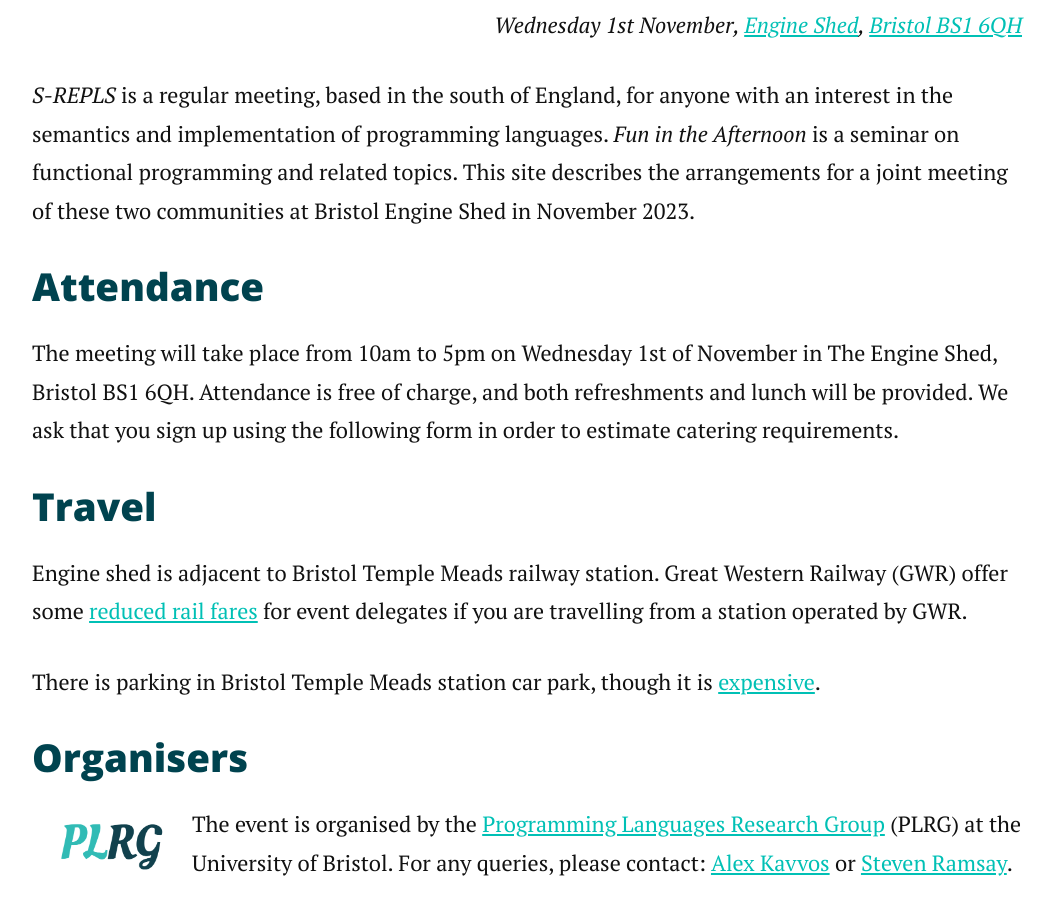
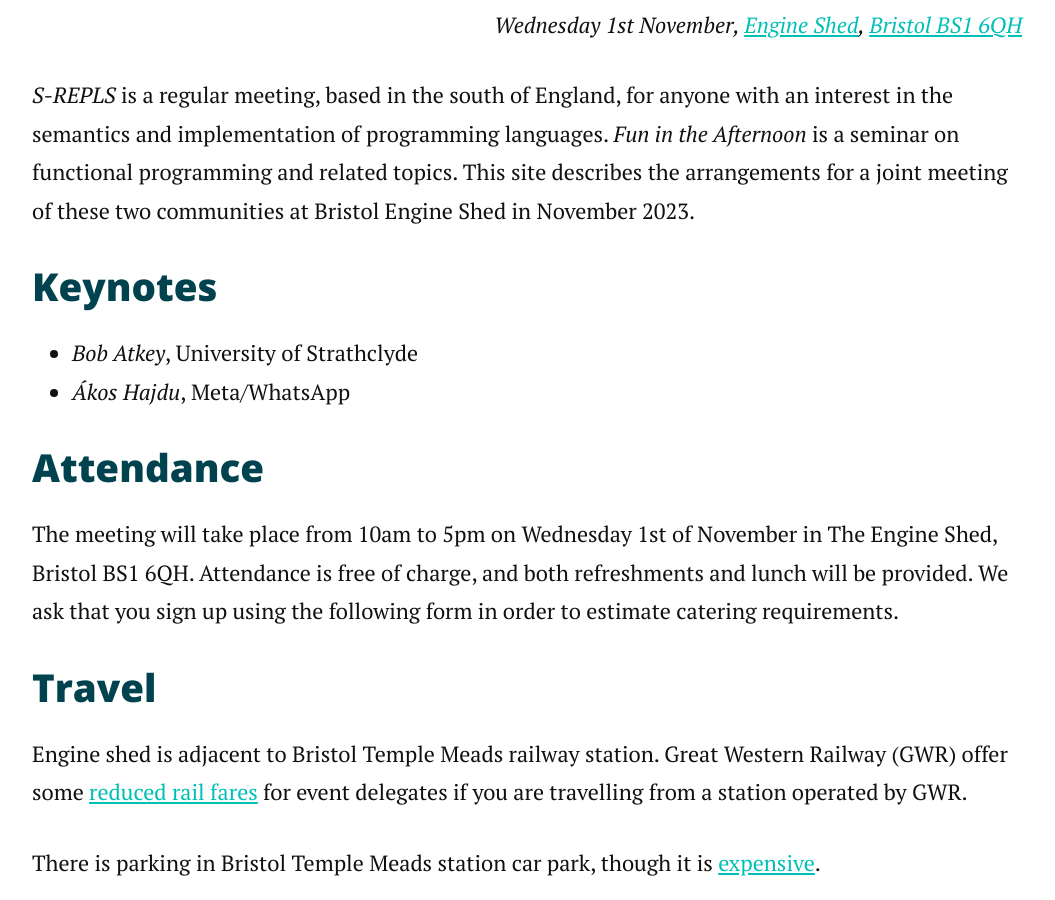
Before and after one commit to plrg-bristol/fir, a Jekyll site: the page built from index.md, in a window 1280 px wide and 900 px high, scrolled down 363 px. Shown: the whole window, without its empty margins (113-1168 px from the left). Built offline with Jekyll 4.4.1, drawn with Linux system fonts in a browser that asks for light colours; nearby versions of some CDN libraries.

Commit message:
list keynotes

```diff
--- a/index.md
+++ b/index.md
@@ -9,6 +9,11 @@ title: Fun in the REPL
 </p>
 
 *S-REPLS* is a regular meeting, based in the south of England, for anyone with an interest in the semantics and implementation of programming languages.  *Fun in the Afternoon* is a seminar on functional programming and related topics.  This site describes the arrangements for a joint meeting of these two communities at Bristol Engine Shed in November 2023.
+
+### Keynotes
+
+ * *Bob Atkey*, University of Strathclyde
+ * *Ákos Hajdu*, Meta/WhatsApp
 
 ### Attendance
 
```
